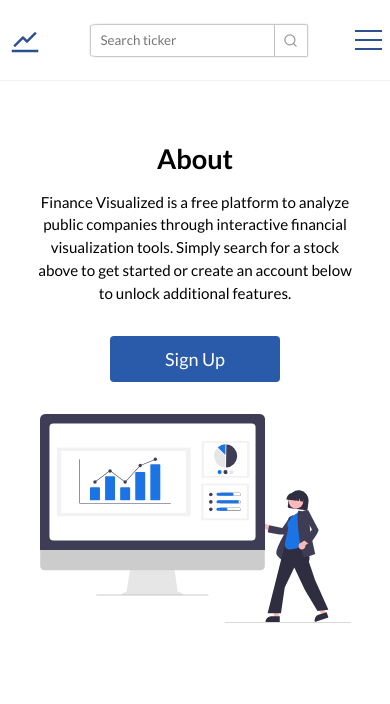
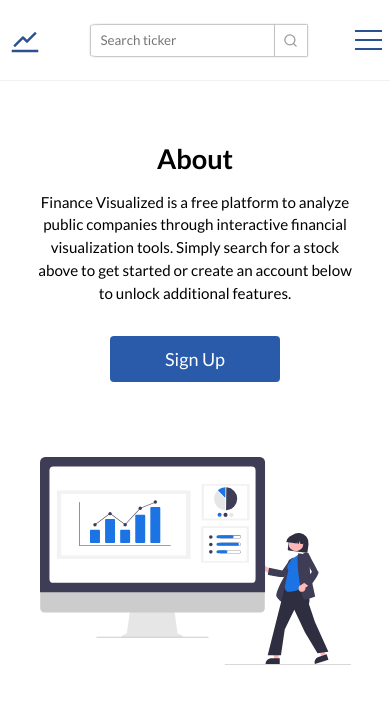
Before and after one commit to marsh5/stock-app, a React (Create React App) app in the folder client/: page /about in a window 390 px wide. Shown: the top 704 px of the page. Built offline with nearby package versions, Linux system fonts and the light colour scheme; no server answers.

Commit message:
title change and mobile css edits

```diff
--- a/client/public/index.html
+++ b/client/public/index.html
@@ -24,7 +24,7 @@
       work correctly both with client-side routing and a non-root public URL.
       Learn how to configure a non-root public URL by running `npm run build`.
     -->
-    <title>React App</title>
+    <title>Finance Visualized</title>
   </head>
   <body>
     <noscript>You need to enable JavaScript to run this app.</noscript>
--- a/client/src/css/App.css
+++ b/client/src/css/App.css
@@ -522,6 +522,10 @@
     text-align: center;
     }
 
+    .about-container .right-column2 {
+        margin-top: 45px;
+    }
+
     table {
         font-size: .8rem;
     }
```
Also changed, not shown: 1 other file (tests, documents, lock files or other folders).
